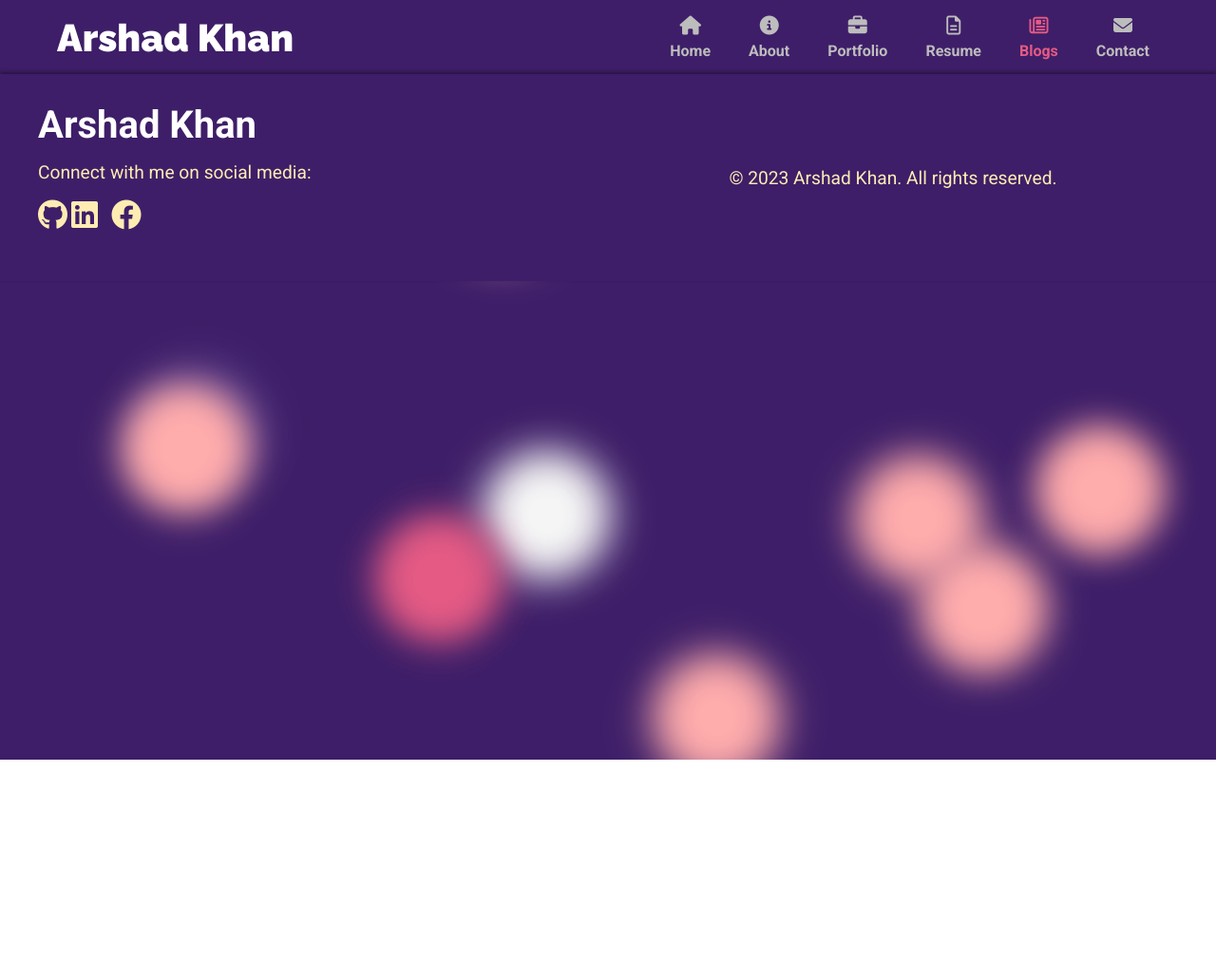
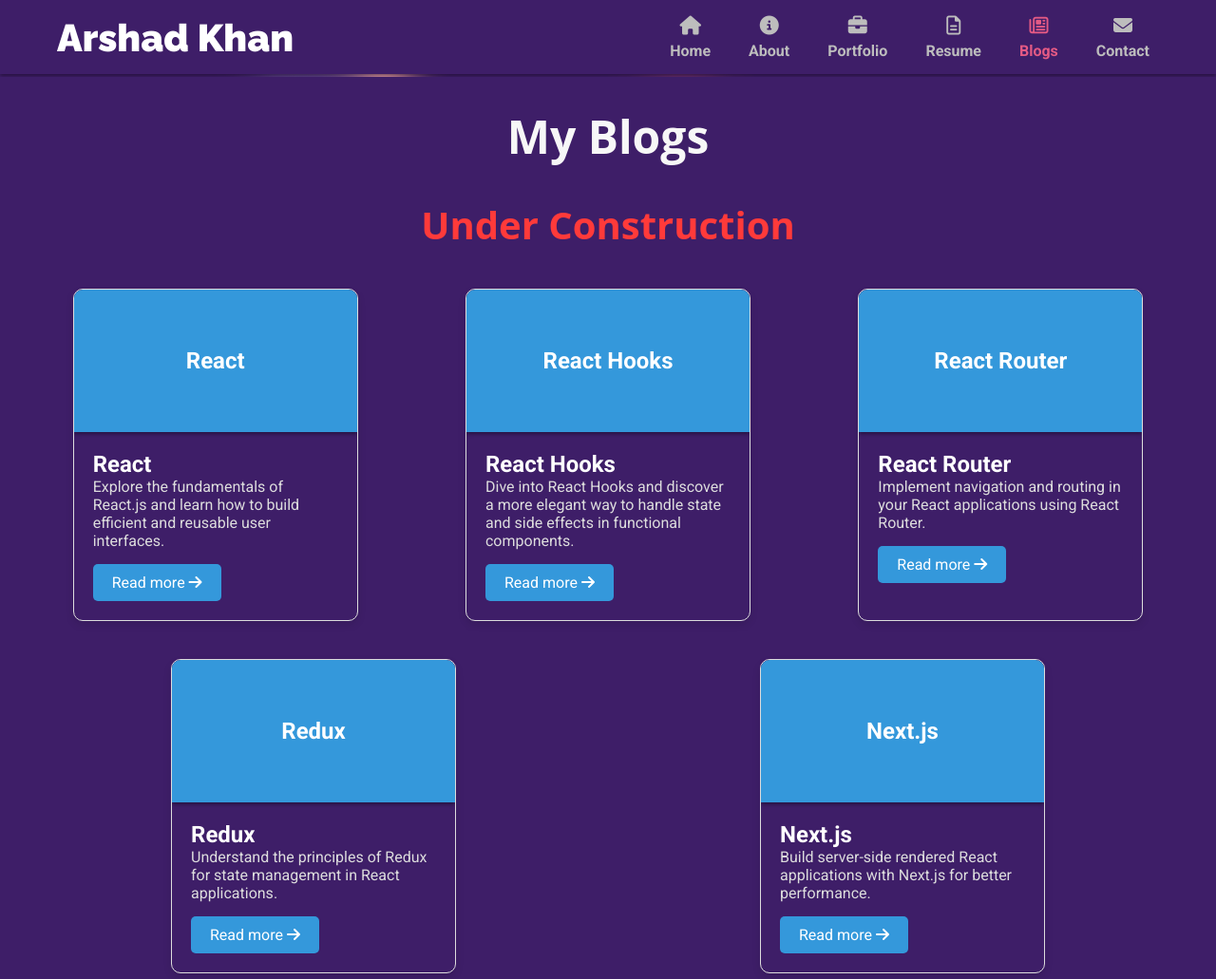
Before and after one commit to arshadkh507/ArshadCodeMaster, a plain HTML site: page portfolio/blogs/blogs.html in a window 1280 px wide. Shown: the top 1031 px of the page at 95% size. Before the commit the page ends 800 px from the top, so only its background shows below. Drawn offline with Linux system fonts and the light colour scheme.

```diff
--- a/assets/css/index.css
+++ b/assets/css/index.css
@@ -65,12 +65,18 @@ html,
 body {
   margin: 0;
   padding: 0;
+  overflow-x: hidden;
 }
 
 /* For removing horizental scroll of toggle right side menu */
-body {
+/* body,
+.hero,
+.about,
+.portfolio,
+.contact,
+#footer {
   overflow-x: hidden;
-}
+} */
 
 main {
   width: 100%;
@@ -95,7 +101,7 @@ ul {
 }
 
 .section-container {
-  background: rgba(45, 45, 45, 0.4);
+  background: rgba(45, 45, 45, 0.2);
   border-radius: 16px;
   box-shadow: 0 30px 30px rgba(0, 0, 0, 0.1);
   backdrop-filter: blur(12.4px);
@@ -127,7 +133,7 @@ header {
   max-width: 1400px;
   margin: 0 auto;
   background: #3e1e68;
-  box-shadow: 0 2px 4px rgba(0, 0, 0, 0.1);
+  box-shadow: 0 2px 4px rgba(0, 0, 0, 0.4);
 }
 
 .navbar {
@@ -217,7 +223,7 @@ li.active a {
 #burger-menu span {
   position: absolute;
   top: 15px;
-  right: 20px;
+  right: 15px;
   z-index: 10;
 }
 
@@ -227,6 +233,7 @@ li.active a {
   transition: all 0.8s; /* Adjust the duration as needed */
 }
 
+
 #menu-toggle {
   display: none;
 }
@@ -234,6 +241,7 @@ li.active a {
 @media screen and (max-width: 900px) {
   #burger-menu {
     display: flex;
+    /* position: relative; */
   }
 
   .navbar ul {
@@ -257,13 +265,9 @@ li.active a {
 
   /* Link Styles */
   .navbar a {
-    text-decoration: none;
     display: flex;
     flex-direction: row;
-    align-items: center;
     padding: 9px 27px;
-    color: var(--light-gray-color);
-    transition: background-color 0.3s ease;
   }
 
   .navbar .icon {
@@ -309,6 +313,14 @@ li.active a {
   justify-content: space-between;
   align-items: center;
   max-width: 1200px;
+  margin: 0 auto;
+}
+
+.hero-content {
+  width: 100%;
+  display: flex;
+  justify-content: space-between;
+  align-items: center;
   margin: 0 auto;
 }
 
@@ -396,7 +408,6 @@ li.active a {
 }
 
 /* Media Query for Responsiveness */
-
 @media (max-width: 992px) {
   .hero {
     padding: 10px 0;
@@ -409,6 +420,7 @@ li.active a {
   .job-title {
     font-size: 1.5rem;
   }
+
   .hero-subtitle {
     font-size: 1.5rem;
   }
@@ -416,15 +428,16 @@ li.active a {
   .hero-image img {
     width: 90%;
     margin: 0 auto;
-    border-radius: 50%;
-    border: 5px solid #e45a84;
-    box-shadow: 0 0 20px rgba(0, 0, 0, 0.3);
   }
 }
 
 @media (max-width: 768px) {
   .hero {
-    flex-direction: column;
+    padding: 10px 0;
+  }
+
+  .hero-content {
+    flex-direction: column-reverse;
     padding: 10px 0;
   }
 
@@ -436,6 +449,11 @@ li.active a {
     margin-bottom: 20px;
   }
 
+  .hero-image img {
+    width: 60%;
+    margin: 0 auto;
+  }
+
   .hero-title {
     font-size: 2rem;
   }
@@ -456,6 +474,13 @@ li.active a {
 
   .hero-image img {
     width: 70%;
+    margin: 0 auto;
+  }
+}
+
+@media screen and (max-width: 300px) {
+  .hero-image img {
+    width: 90%;
   }
 }
 
@@ -572,7 +597,7 @@ li.active a {
 
 .tab-content.active {
   display: block;
-  background-color: rgba(45, 45, 45, 0.47);
+  background-color: rgba(45, 45, 45, 0.2);
   padding: 20px;
   border-radius: 10px;
   box-shadow: 0 0 10px rgba(0, 0, 0, 0.2);
@@ -754,6 +779,11 @@ li.active a {
     padding: 5px;
     margin-bottom: 5px;
   }
+
+  .tab-content.active {
+    padding: 5px;
+    border-radius: 5px;
+}
 }
 
 /* ==========================================================
@@ -808,6 +838,7 @@ li.active a {
   cursor: pointer;
   position: relative;
   overflow: hidden;
+  min-height: 240px;
 }
 
 .portfolio-item:hover {
@@ -970,7 +1001,8 @@ li.active a {
 
 .contact-item a {
   text-decoration: none;
-  color: #007bff;
+  /* color: #007bff; */
+  color: #25d366;
   transition: color 0.3s ease;
 }
 .contact-item:hover {
@@ -982,7 +1014,7 @@ li.active a {
   color: #000;
 }
 
-.contact-form {
+/* .contact-form {
   background-color: rgba(0, 0, 0, 0.2);
   padding: 30px;
   border-radius: 5px;
@@ -1039,7 +1071,7 @@ li.active a {
 
 .contact-form .submit-btn:hover {
   background-color: #e45a84;
-}
+} */
 
 /* contact whatsapp button */
 .contact-whatsapp {
@@ -1457,7 +1489,7 @@ footer {
   width: 100%;
   max-width: 1200px;
   margin: 30px auto;
-  background: rgba(45, 45, 45, 0.4);
+  background: rgba(45, 45, 45, 0.2);
   border-radius: 15px;
   box-shadow: 0 10px 20px rgba(0, 0, 0, 0.3);
 }
@@ -1546,7 +1578,7 @@ footer {
   width: 100%;
   max-width: 1200px;
   margin: 30px auto;
-  background: rgba(45, 45, 45, 0.4);
+  background: rgba(45, 45, 45, 0.2);
   border-radius: 15px;
   box-shadow: 0 10px 20px rgba(0, 0, 0, 0.3);
 }
@@ -1598,7 +1630,7 @@ footer {
   width: 100%;
   max-width: 1200px;
   margin: 30px auto;
-  background: rgba(45, 45, 45, 0.4);
+  background: rgba(45, 45, 45, 0.2);
   border-radius: 15px;
   box-shadow: 0 10px 20px rgba(0, 0, 0, 0.3);
 }
@@ -1718,7 +1750,7 @@ footer {
   width: 100%;
   max-width: 1200px;
   margin: 30px auto;
-  background: rgba(45, 45, 45, 0.4);
+  background: rgba(45, 45, 45, 0.2);
   border-radius: 15px;
   box-shadow: 0 10px 20px rgba(0, 0, 0, 0.3);
 }
@@ -1761,7 +1793,7 @@ footer {
 
 .about-me-experience-list li span {
   padding-left: 10px;
-  display: inline-block;
+  /* display: inline-block; */
 }
 
 /* CSS for the LinkedIn Profile Badge */
@@ -1774,11 +1806,19 @@ footer {
   box-shadow: 0 10px 20px rgba(0, 0, 0, 0.3);
   padding: 20px;
 }
+.profile-badge--width-330 , .badge-base ,
+.badge-base iframe , .profile-badge{
+  max-width: 330px !important;
+  width: 100% !important;
+  margin: 10px;
+}
 .profile-badge-content {
   display: flex;
   flex-direction: row;
   flex-wrap: wrap;
 }
+
+
 
 .linkedin-badge {
   background-color: var(--background-color);
@@ -1914,7 +1954,7 @@ footer {
   }
 
   .about-me-skills-content li {
-    font-size: 40px;
+    font-size: 50px;
   }
   .about-me-experience-list li {
     line-height: 1.4;
@@ -2034,10 +2074,26 @@ footer {
   transition: background-color 0.3s, box-shadow 0.3s;
 }
 
+
+/* Project-tabs Reponsiveness */
+@media screen and (max-width: 520px) {
+  #project-tabs {
+    gap: 5px;
+  }
+}
+@media screen and (max-width: 480px) {
+  #project-tabs {
+    display: flex;
+    flex-direction: column;
+    gap: 5px;
+    padding: 10px;
+  }
+}
+
 /* Projects section styling */
 .projects {
   width: 100%;
-  background: rgba(45, 45, 45, 0.4);
+  background: rgba(45, 45, 45, 0.2);
   border-radius: 15px;
   box-shadow: 0 10px 20px rgba(0, 0, 0, 0.3);
 }
@@ -2057,10 +2113,8 @@ footer {
   transition: box-shadow 0.3s;
   background: #fff;
   position: relative;
-  display: block;
-  opacity: 1;
-  transform: translateY(0) scale(1);
   transition: opacity 0.3s ease-in-out, transform 0.3s ease-in-out;
+  min-height: 240px;
 }
 
 .projects-list .project-item::before {
@@ -2144,14 +2198,22 @@ footer {
     width: 100%;
   }
 }
+.projects-list .project-item.open {
+  animation: fadeIn 0.6s ease-in-out;
+  display: block;
+  opacity: 1;
+  transform: translateY(0) scale(1);
+}
 
 .projects-list .project-item.hide {
-  animation: fadeOut 0.3s ease-in-out, zoomOut 0.3s ease-in-out;
+  animation: fadeOut 0.6s ease-in-out, zoomOut 0.6s ease-in-out;
   opacity: 0;
   transform: translateY(-20px);
   visibility: hidden;
   display: none;
   pointer-events: none;
+  height: 0;
+  width: 0;
 }
 
 @keyframes fadeIn {
--- a/portfolio/blogs/blogs.css
+++ b/portfolio/blogs/blogs.css
@@ -0,0 +1,209 @@
+.blog-cards {
+  display: flex;
+  flex-wrap: wrap;
+  justify-content: space-around;
+  padding: 20px;
+}
+
+#blogs-container {
+  background-color: #3e1e68;
+  /* padding: 40px 0; */
+  padding-bottom: 50px;
+}
+
+.blogs-title {
+  text-align: center;
+  margin: 3px;
+  padding-top: 30px;
+  padding-bottom: 30px;
+}
+
+.animated-title {
+  font-family: "Open Sans", sans-serif;
+  font-size: 3rem;
+  color: #f7f7f7;
+  position: relative;
+  animation: fadeInUp 1s ease-in-out;
+}
+
+@keyframes fadeInUp {
+  from {
+    opacity: 0;
+    transform: translateY(20px);
+  }
+
+  to {
+    opacity: 1;
+    transform: translateY(0);
+  }
+}
+
+
+.under-construction {
+    font-size: 40px;
+    color: #ff3a3a;
+    text-align: center;
+    font-weight: bold;
+    font-family: 'Open Sans', sans-serif;
+}
+
+/* Blog Card */
+.blog-card {
+    width: 300px;
+    margin: 20px;
+    border-radius: 10px;
+    overflow: hidden;
+    box-shadow: 0 4px 8px rgba(0, 0, 0, 0.1);
+    border: 1px solid #ddd;
+    color: white;
+    transition: transform 0.3s;
+  }
+  .blog-card:hover {
+    transform: translateY(-5px);
+  }
+  .blog-card header {
+    background-color: #3498db;
+    color: #fff;
+    text-align: center;
+    height: 150px;
+  }
+
+  .blog-card header  div {
+    width: 100%;
+    height: 100%;
+    position: relative;
+  }
+
+  .blog-card header h2 {
+    margin: 0;
+    text-align: center;
+    position: absolute;
+    top: 50%;
+    left: 50%;
+    transform: translate(-50% , -50%);
+  }
+
+  .card-footer {
+    padding: 20px;
+  }
+
+  .card-title {
+    font-size: 1.5rem;
+    color: #333; /* Title text color */
+  }
+
+  .card-description {
+    font-size: 1rem;
+    color: #555; /* Description text color */
+    margin-bottom: 15px;
+  }
+
+  .card-footer a {
+    display: inline-block;
+    background-color: #3498db; /* Link background color */
+    color: #fff; /* Link text color */
+    padding: 10px 20px;
+    text-decoration: none;
+    border-radius: 5px;
+    transition: background-color 0.3s ease-in-out;
+  }
+
+  .card-footer a:hover {
+    background-color: #007bb5; /* Hovered link background color */
+  }
+
+
+
+
+
+
+
+
+
+
+
+
+
+
+
+
+
+
+
+
+
+
+
+  /* Blog Card */
+.blog-cards {
+    display: flex;
+    flex-wrap: wrap;
+    justify-content: space-around;
+    padding: 20px;
+  }
+
+  .blog-card {
+    width: 300px;
+    margin: 20px;
+    border-radius: 10px;
+    overflow: hidden;
+    box-shadow: 0 4px 8px rgba(0, 0, 0, 0.1);
+    border: 1px solid #ddd;
+    color: white;
+    transition: transform 0.3s;
+  }
+
+  .blog-card:hover {
+    transform: translateY(-5px);
+  }
+
+  .blog-card header {
+    background-color: #3498db;
+    color: #fff;
+    text-align: center;
+    height: 150px;
+  }
+
+  .blog-card header div {
+    width: 100%;
+    height: 100%;
+    position: relative;
+  }
+
+  .blog-card header h2 {
+    margin: 0;
+    text-align: center;
+    position: absolute;
+    top: 50%;
+    left: 50%;
+    transform: translate(-50%, -50%);
+  }
+
+  .card-footer {
+    padding: 20px;
+  }
+
+  .card-title {
+    font-size: 1.5rem;
+    color: #fff; /* Title text color */
+  }
+
+  .card-description {
+    font-size: 1rem;
+    color: #ddd; /* Description text color */
+    margin-bottom: 15px;
+  }
+
+  .card-footer a {
+    display: inline-block;
+    background-color: #3498db; /* Link background color */
+    color: #fff; /* Link text color */
+    padding: 10px 20px;
+    text-decoration: none;
+    border-radius: 5px;
+    transition: background-color 0.3s ease-in-out;
+  }
+
+  .card-footer a:hover {
+    background-color: #007bb5; /* Hovered link background color */
+  }
--- a/portfolio/blogs/blogs.html
+++ b/portfolio/blogs/blogs.html
@@ -1,6 +1,5 @@
 <!DOCTYPE html>
 <html lang="en">
-
   <head>
     <meta charset="UTF-8" />
     <meta name="viewport" content="width=device-width, initial-scale=1.0" />
@@ -10,27 +9,25 @@
     <link rel="preconnect" href="https://fonts.gstatic.com" crossorigin />
     <link
       href="https://fonts.googleapis.com/css2?family=Montserrat:ital,wght@0,100;0,200;0,300;0,400;0,500;0,600;0,700;0,800;0,900;1,100;1,300;1,400;1,500;1,600;1,700;1,800;1,900&family=Raleway:ital,wght@0,100;0,200;0,300;0,400;0,500;0,600;0,700;0,800;0,900;1,100;1,300;1,400;1,500;1,600;1,700;1,800;1,900&family=Roboto:ital,wght@0,100;0,300;0,400;0,500;0,700;0,900;1,100;1,300;1,400;1,500;1,700;1,900&display=swap"
-    rel="stylesheet" />
+      rel="stylesheet"
+    />
     <script src="https://kit.fontawesome.com/b99e675b6e.js"></script>
-  <link rel="stylesheet" href="https://cdnjs.cloudflare.com/ajax/libs/font-awesome/6.4.0/css/all.min.css"
+    <link
+      rel="stylesheet"
+      href="https://cdnjs.cloudflare.com/ajax/libs/font-awesome/6.4.0/css/all.min.css"
       integrity="sha512-iecdLmaskl7CVkqkXNQ/ZH/XLlvWZOJyj7Yy7tcenmpD1ypASozpmT/E0iPtmFIB46ZmdtAc9eNBvH0H/ZpiBw=="
-    crossorigin="anonymous" referrerpolicy="no-referrer" />
+      crossorigin="anonymous"
+      referrerpolicy="no-referrer"
+    />
 
     <link rel="stylesheet" href="./blogs.css" />
-
-
   </head>
 
   <body>
-
-
-
-  <main>
-
+    <main id="blog-page">
       <!-- ==============  Header/ Top Navbar ============================ -->
       <header id="header">
         <nav class="navbar">
-
           <div id="logo">
             <span>Arshad Khan</span>
           </div>
@@ -60,8 +57,8 @@
                 <span class="text">Resume</span>
               </a>
             </li>
-          <li  class="active">
-            <a  href="#">
+            <li class="active">
+              <a href="#">
                 <span class="icon"><i class="far fa-newspaper"></i></span>
                 <span class="text">Blogs</span>
               </a>
@@ -78,12 +75,98 @@
           <label for="menu-toggle" id="burger-menu">
             <span id="burger-icon"><i class="fa-solid fa-bars"></i></span>
           </label>
-
         </nav>
       </header>
       <!-- ======  End! of Header/ Top Navbar ======== -->
 
+      <section id="blogs-container">
+        <div class="blogs-title">
+          <h1 class="animated-title">My Blogs</h1>
+        </div>
+        <p class="under-construction">Under Construction</p>
+        <section class="blog-cards">
+          <article class="blog-card">
+            <header>
+              <div>
+                <h2>React</h2>
+              </div>
+            </header>
+            <div class="card-footer">
+              <h4 class="card-title">React</h4>
+              <p class="card-description">
+                Explore the fundamentals of React.js and learn how to build
+                efficient and reusable user interfaces.
+              </p>
+              <a href="link-to-react-blog">Read more <i class="fas fa-arrow-right"></i></a>
+            </div>
+          </article>
 
+          <article class="blog-card">
+            <header>
+              <div>
+                <h2>React Hooks</h2>
+              </div>
+            </header>
+            <div class="card-footer">
+              <h4 class="card-title">React Hooks</h4>
+              <p class="card-description">
+                Dive into React Hooks and discover a more elegant way to handle
+                state and side effects in functional components.
+              </p>
+              <a href="link-to-react-hooks-blog">Read more  <i class="fas fa-arrow-right"></i></a>
+            </div>
+          </article>
+
+          <article class="blog-card">
+            <header>
+              <div>
+                <h2>React Router</h2>
+              </div>
+            </header>
+            <div class="card-footer">
+              <h4 class="card-title">React Router</h4>
+              <p class="card-description">
+                Implement navigation and routing in your React applications using
+                React Router.
+              </p>
+              <a href="link-to-react-router-blog">Read more  <i class="fas fa-arrow-right"></i></a>
+            </div>
+          </article>
+
+          <article class="blog-card">
+            <header>
+              <div>
+                <h2>Redux</h2>
+              </div>
+            </header>
+            <div class="card-footer">
+              <h4 class="card-title">Redux</h4>
+              <p class="card-description">
+                Understand the principles of Redux for state management in React
+                applications.
+              </p>
+              <a href="link-to-redux-blog">Read more  <i class="fas fa-arrow-right"></i></a>
+            </div>
+          </article>
+
+          <article class="blog-card">
+            <header>
+              <div>
+                <h2>Next.js</h2>
+              </div>
+            </header>
+
+            <div class="card-footer">
+              <h4 class="card-title">Next.js</h4>
+              <p class="card-description">
+                Build server-side rendered React applications with Next.js for
+                better performance.
+              </p>
+              <a href="link-to-nextjs-blog">Read more  <i class="fas fa-arrow-right"></i></a>
+            </div>
+          </article>
+        </section>
+      </section>
 
       <!-- ==============  Footer  Section ============================ -->
       <footer id="footer">
@@ -92,9 +175,19 @@
             <h3>Arshad Khan</h3>
             <p>Connect with me on social media:</p>
             <div class="social-icons">
-            <a href="https://github.com/arshadkh507" target="_blank" > <i class="fab fa-github"></i></a>
-            <a href="https://www.linkedin.com/in/arshad-khan-2a6923213/" target="_blank" ><i class="fab fa-linkedin"></i></a>
-            <a href="https://www.facebook.com/code.master.arshad/" target="_blank" ><i class="fab fa-facebook"></i></a>
+              <a href="https://github.com/arshadkh507" target="_blank">
+                <i class="fab fa-github"></i
+              ></a>
+              <a
+                href="https://www.linkedin.com/in/arshad-khan-2a6923213/"
+                target="_blank"
+                ><i class="fab fa-linkedin"></i
+              ></a>
+              <a
+                href="https://www.facebook.com/code.master.arshad/"
+                target="_blank"
+                ><i class="fab fa-facebook"></i
+              ></a>
             </div>
           </div>
           <div class="footer-right">
@@ -103,11 +196,7 @@
         </div>
       </footer>
       <!-- ==============  Footer  Section End! ============================ -->
-
-
-
     </main>
-
 
     <!-- ============ Background Animation Section  ================  -->
     <div class="background">
@@ -137,5 +226,4 @@
     <!-- index.js file -->
     <script src="../../assets/js/index.js"></script>
   </body>
-
 </html>
--- a/portfolio/resume/resume.css
+++ b/portfolio/resume/resume.css
@@ -13,9 +13,6 @@
   max-width: 1200px;
   margin: 0 auto;
 }
-
-
-
 
 .resume-title {
   text-align: center;
@@ -75,9 +72,9 @@
   box-shadow: 0 0 20px rgba(0, 0, 0, 0.2);
   background: linear-gradient(
     90deg,
-    #e45a84,
+    #e32a62,
     #583c87
-  ); /* Gradient background with your palette colors */
+   ); /* e45a84 */
 }
 
 /* Responsive styles */
@@ -96,7 +93,8 @@
 .resume section h2 {
   font-size: 1.8rem;
   font-weight: bold;
-  color: #e45a84;
+  /* color: #e45a84; */
+  color: white;
   margin-bottom: 20px;
   text-transform: uppercase;
 }
@@ -214,8 +212,11 @@ ul li {
 .education-item h3 {
   font-size: 1.2rem;
   font-weight: bold;
-  color: #e45a84; /* Title color */
+  /* color: #e45a84;  */
+  color: #ffc107;
+  margin-bottom: 5px;
 }
+
 
 .education-item p {
   font-size: 1rem;
@@ -269,7 +270,8 @@ ul li {
 .skills h3 {
   font-size: 1.2rem;
   font-weight: bold;
-  color: #e45a84;
+  /* color: #e45a84; */
+  color: #ffc107;
   margin-top: 20px;
 }
 
@@ -297,12 +299,13 @@ ul li {
 .project-item p {
   font-size: 1rem;
   color: #fff;
+  margin-top: 15px;
 }
 
 /* Optional: Add a hover effect for the project items */
-.project-item:hover {
-  background: rgba(255, 255, 255, 0.1); /* Light background on hover */
-}
+/* .project-item:hover {
+  background: rgba(255, 255, 255, 0.1);
+} */
 
 /* Education Section Styles */
 .education {
@@ -329,12 +332,7 @@ ul li {
   position: relative;
 }
 
-.education-item h3 {
-  font-size: 1.2rem;
-  font-weight: bold;
-  color: #e45a84; /* Title color */
-  margin-bottom: 5px;
-}
+
 
 .education-item p {
   font-size: 1rem;
@@ -379,6 +377,39 @@ ul li {
   background: rgba(255, 255, 255, 0.1); /* Light background on hover */
 }
 
+
+
+/* Poject links */
+.resume-project-links {
+  display: flex;
+ gap: 10px;
+ margin-top: 15px;
+}
+
+.resume-project-links a {
+  text-decoration: none;
+  color: #007bff;
+  display: flex;
+  align-items: center;
+  transition: color 0.3s, background-color 0.3s; /* Add background-color transition */
+  padding: 8px 15px;
+  border: 2px solid #007bff; /* Add border for button-like appearance */
+  border-radius: 5px;
+}
+
+.resume-project-links a:hover {
+  color: #0056b3;
+  background-color: #e6f7ff; /* Change background color on hover */
+  border-color: #0056b3; /* Change border color on hover */
+}
+
+.resume-project-links i {
+  margin-right: 5px;
+}
+
+
+
+
 /* ==========================================================
                       Hero Section
    ========================================================== */
```
Also changed, not shown: assets/js/portfolio.js (+9 -5 lines), index.html (+8 -3 lines), portfolio/about/about.html (+6 -6 lines), portfolio/portfolio.html (+10 -8 lines), portfolio/resume/resume.html (+26 -31 lines), 2 other files. Lines whose indentation alone changed are shown as unchanged.
